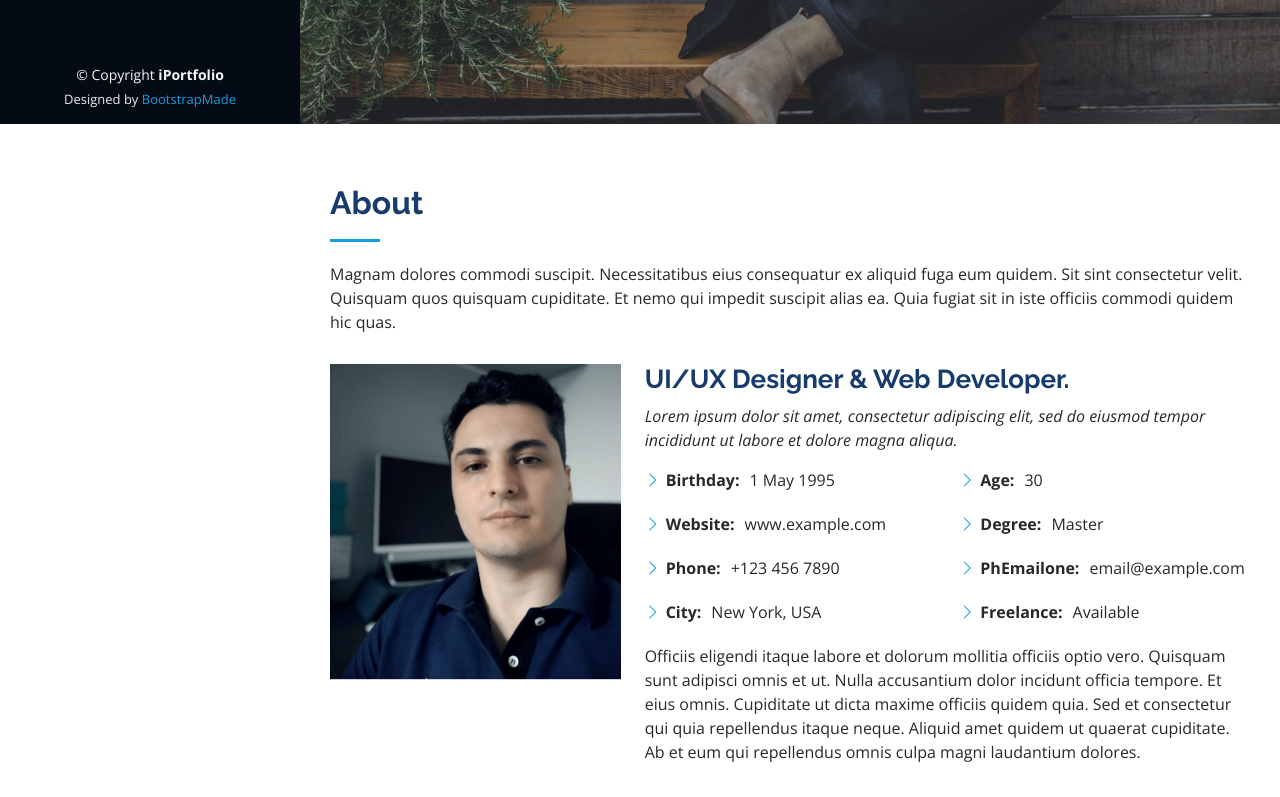
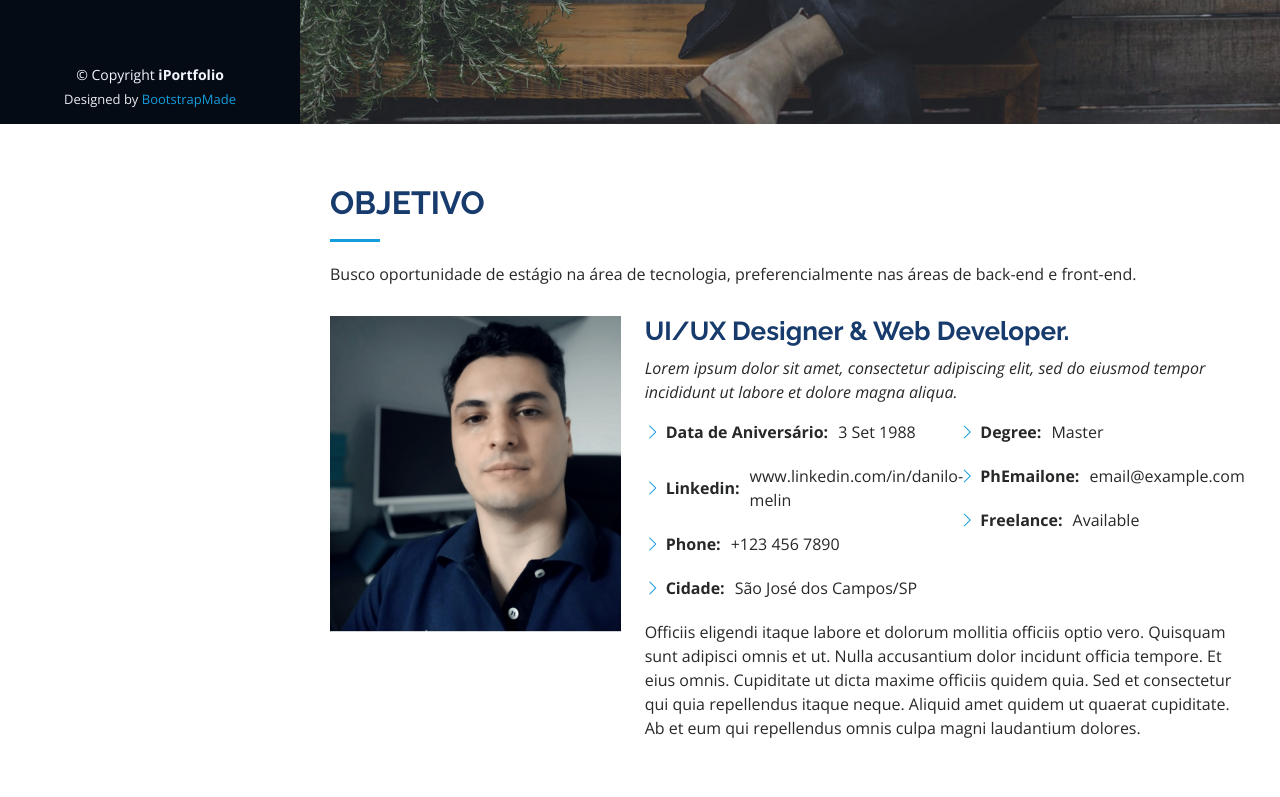
Before and after one commit to DaniloMelin/portfolio, a plain HTML site: page index.html in a window 1280 px wide. Shown: the part 676-1473 px from the top of the page. Drawn offline with nearby package versions, Linux system fonts and the light colour scheme.

Commit message:
atualização da seção objetivo

```diff
--- a/index.html
+++ b/index.html
@@ -132,12 +132,10 @@
       <section id="about" class="about">
         <div class="container">
           <div class="section-title">
-            <h2>About</h2>
+            <h2>OBJETIVO</h2>
             <p>
-              Magnam dolores commodi suscipit. Necessitatibus eius consequatur
-              ex aliquid fuga eum quidem. Sit sint consectetur velit. Quisquam
-              quos quisquam cupiditate. Et nemo qui impedit suscipit alias ea.
-              Quia fugiat sit in iste officiis commodi quidem hic quas.
+              Busco oportunidade de estágio na área de tecnologia, preferencialmente nas áreas de back-end e
+              front-end.
             </p>
           </div>
 
@@ -156,11 +154,11 @@
                   <ul>
                     <li>
                       <i class="bi bi-chevron-right"></i>
-                      <strong>Birthday:</strong> <span>1 May 1995</span>
+                      <strong>Data de Aniversário:</strong> <span>3 Set 1988</span>
                     </li>
                     <li>
                       <i class="bi bi-chevron-right"></i>
-                      <strong>Website:</strong> <span>www.example.com</span>
+                      <strong>Linkedin:</strong> <span>www.linkedin.com/in/danilo-melin</span>
                     </li>
                     <li>
                       <i class="bi bi-chevron-right"></i>
@@ -168,16 +166,12 @@
                     </li>
                     <li>
                       <i class="bi bi-chevron-right"></i>
-                      <strong>City:</strong> <span>New York, USA</span>
+                      <strong>Cidade:</strong> <span>São José dos Campos/SP</span>
                     </li>
                   </ul>
                 </div>
                 <div class="col-lg-6">
                   <ul>
-                    <li>
-                      <i class="bi bi-chevron-right"></i> <strong>Age:</strong>
-                      <span>30</span>
-                    </li>
                     <li>
                       <i class="bi bi-chevron-right"></i>
                       <strong>Degree:</strong> <span>Master</span>
```
